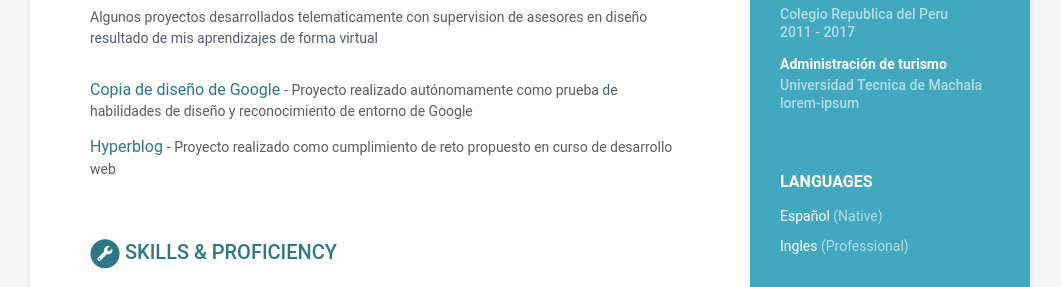
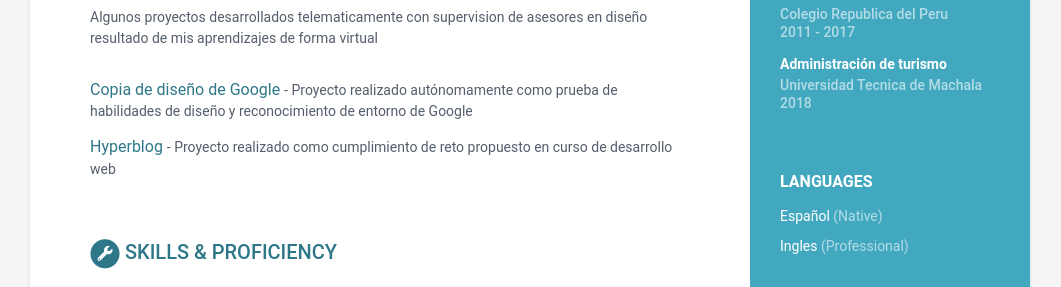
Before and after one commit to KevinC99/good-birch-4e19a, a Jekyll site: the page built from index.html, in a window 1280 px wide. Shown: the part 613-900 px from the top of the page, without its empty margins (110-1171 px from the left). Built offline with Jekyll 4.4.1, drawn with Linux system fonts in a browser that asks for light colours.

Commit message:
data.yml: updated time in education

```diff
--- a/_data/data.yml
+++ b/_data/data.yml
@@ -55,7 +55,7 @@ education:
     university: Colegio Republica del Peru
   - degree: Administración de turismo
     university: Universidad Tecnica de Machala
-    time: lorem-ipsum
+    time: '2018'
     details: >-
       Lorem ipsum dolor sit amet, consectetur adipiscing elit, sed do eiusmod
       tempor incididunt ut labore et dolore magna aliqua.
```
